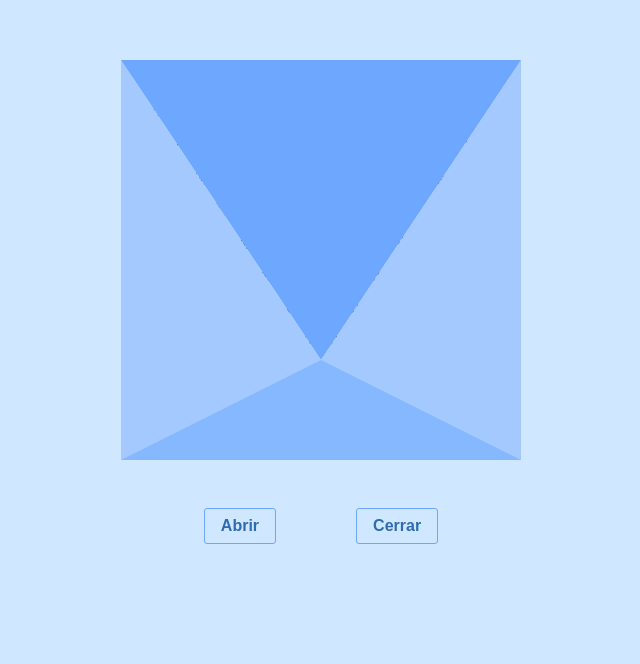
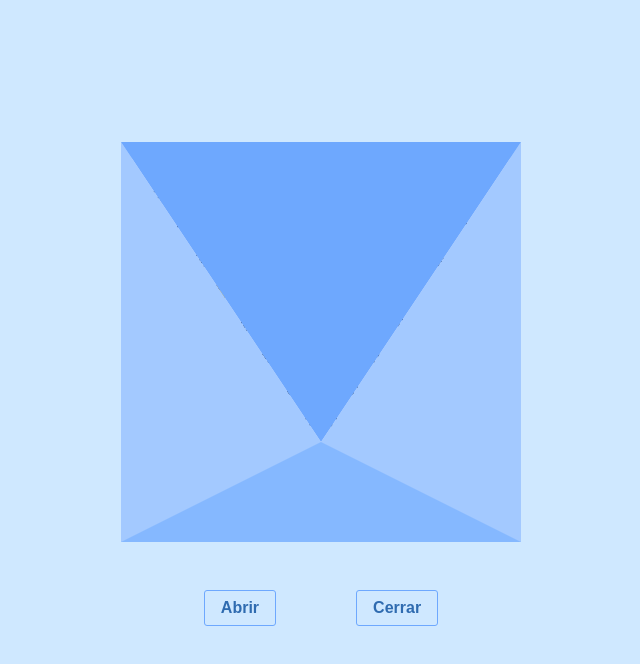
Before and after one commit to CorreaFranco/feliz-cumple-preciosa, a plain HTML site: page feliz-cumple.html in a window 1280 px wide. Shown: the part 258-922 px from the top of the page, without its empty margins (319-959 px from the left). Drawn offline with Linux system fonts and the light colour scheme.

Commit message:
second commit

```diff
--- a/css/feliz-cumple.css
+++ b/css/feliz-cumple.css
@@ -42,6 +42,8 @@
 
   body {
     background-color: #cfe8ff;
+    display: flex;
+    justify-content: center;
   }
 
   main {
@@ -51,8 +53,10 @@
     gap: 3rem;
     justify-content: center;
     align-items: center;
-    margin-top: 40vh;
-    height: 60vh;
+    margin-top: 400px;
+    width: 80%;
+
+    padding-bottom: 50px;
   }
 
   .container-letter {
@@ -125,7 +129,7 @@
       top: 0;
     }
     100% {
-      top: -370px;
+      top: -350px;
     }
   }
 
```
